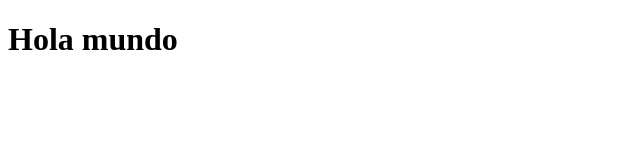
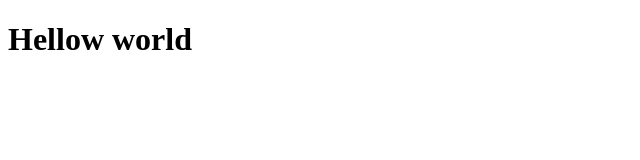
Before and after one commit to fabiooharatecom/demo, a plain HTML site: page index.html in a window 1280 px wide. Shown: the whole page, without its empty margins (0-640 px from the left). Drawn offline with Linux system fonts and the light colour scheme.

Commit message:
rramanueva

```diff
--- a/index.html
+++ b/index.html
@@ -8,7 +8,7 @@
 </head>
 
 <body>
-    <h1>Hola mundo</h1>
+    <h1>Hellow world</h1>
 </body>
 
 </html>
```
